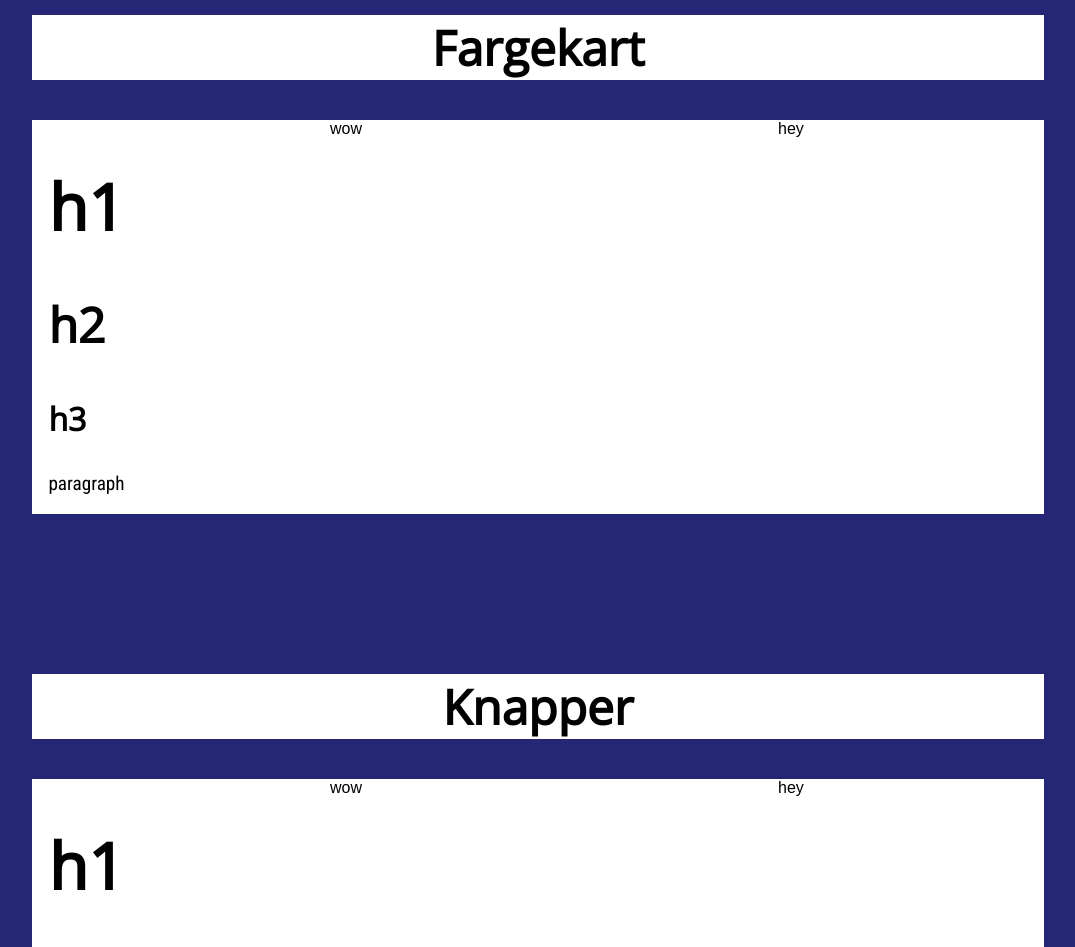
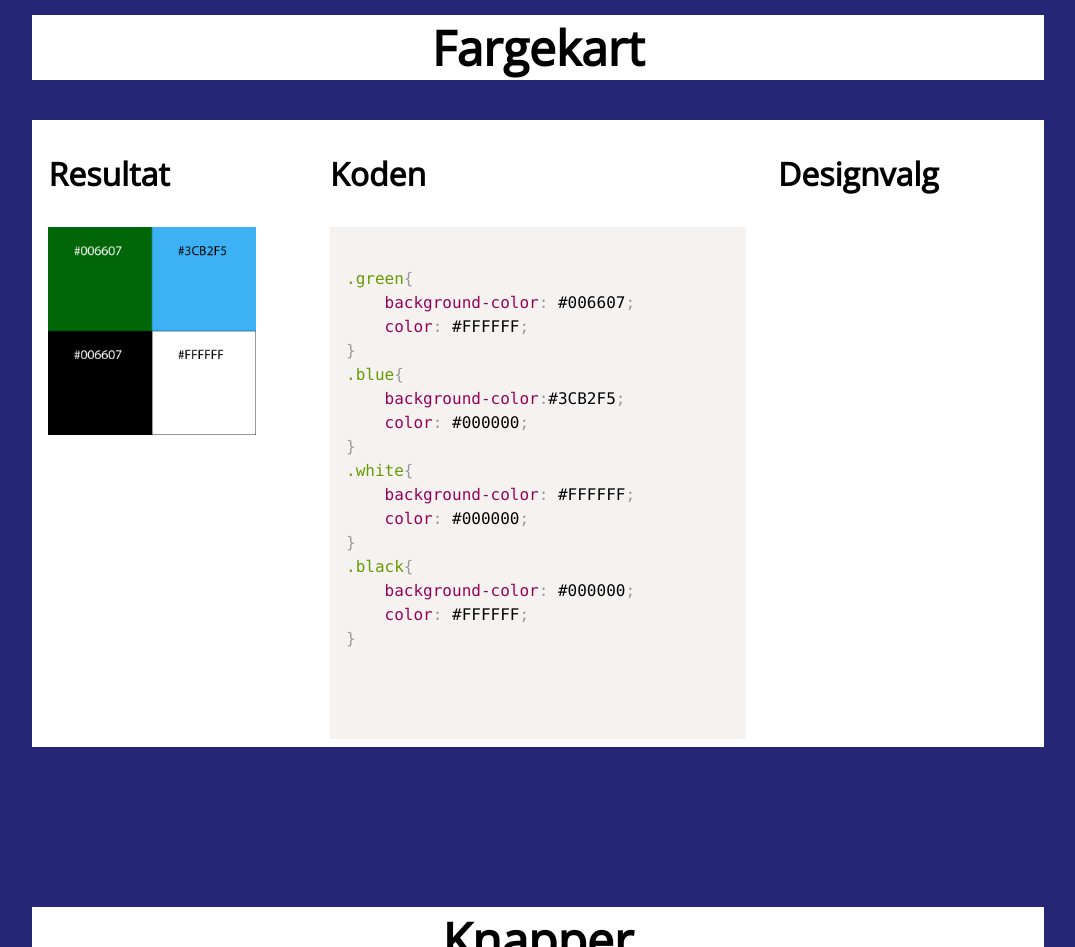
Before and after one commit to bjornivars/HomeFair, a plain HTML site: page index.html in a window 1280 px wide. Shown: the part 1280-2227 px from the top of the page, without its empty margins (102-1177 px from the left). Drawn offline with nearby package versions, Linux system fonts and the light colour scheme; some packages are replaced by stand-ins of ours; a script that the page names is missing.

Commit message:
added typography and colorScheme

```diff
--- a/index.html
+++ b/index.html
@@ -1,5 +1,6 @@
 <!DOCTYPE html>
 <html lang="en">
+
 <head>
     <meta charset="UTF-8">
     <meta name="viewport" content="width=device-width, initial-scale=1.0">
@@ -8,6 +9,7 @@
     <link href="prism.css" rel="stylesheet" />
     <link rel="stylesheet" href="style.css">
     <link href="https://fonts.googleapis.com/css?family=Open+Sans|Oswald|Roboto+Condensed&display=swap" rel="stylesheet">
+
     <body>
 
         <div class=" [ nav d-flex ] ">
@@ -25,10 +27,10 @@
                     <a href="#" class=" [ nav-ul-li-a ] "> Type</a>
                 </li>
             </ul>
-        </div> <!--/nav-->
+        </div>
+        <!--/nav-->
 
         <div class=" [ wrapper ] ">
-
 
             <div class=" [ col-md-10 secondNav m-auto ] ">
                 <ul class=" [ secondNav-ul d-flex jc-between ] ">
@@ -48,11 +50,11 @@
                         <a href="#" class=" [ secondNav-ul-li-a ] "> Random</a>
                     </li>
                 </ul>
-            </div> <!--/secondNav-->
+            </div>
+            <!--/secondNav-->
 
-            <div class=" [ container ] " >
+            <div class=" [ container ] ">
                 <h1 class=" [ m-auto text-center ] "> Design System for HomeFair </h1>
-
 
                 <div class=" [ card ] " id="typography">
                     <h2 class=" [ card-header text-center ] ">Typografi</h2>
@@ -93,7 +95,9 @@ p{
                             </section>
                         </div>
                         <div class=" [ col-md-3 card-content ] ">
-                            <h3 class="title">Designvalg</h3>                    </div>
+                            <h3 class="title">Designvalg</h3>
+                            <p>Open Sans er brukt til overskrifter på grunn av den </p>
+                        </div>
 
                     </div>
                 </div>
@@ -101,16 +105,37 @@ p{
                     <h2 class=" [ card-header text-center ] ">Fargekart</h2>
                     <div class=" [ d-flex jc-between ] ">
                         <div class=" [ col-md-3 card-content ] ">
-                                    <h1>h1</h1>
-                                    <h2>h2</h2>
-                                    <h3>h3</h3>
-                                    <p>paragraph</p>
+                            <h3 class="title">Resultat</h3>
+                            <img src="images/fargekart.png" class="col-md-10" alt="Fargekart for HomeFair">
                         </div>
                         <div class=" [ col-md-5 card-content ] ">
-                        wow
+                            <section>
+                                <h3 class="title">Koden</h3>
+
+                                <pre><code class="language-css">
+.green{
+    background-color: #006607;
+    color: #FFFFFF;
+}
+.blue{
+    background-color:#3CB2F5;
+    color: #000000;
+}
+.white{
+    background-color: #FFFFFF;
+    color: #000000;
+}
+.black{
+    background-color: #000000;
+    color: #FFFFFF;
+}
+
+</code>
+                </pre>
+                            </section>
                         </div>
                         <div class=" [ col-md-3 card-content ] ">
-                        hey
+                            <h3 class="title">Designvalg</h3>
                         </div>
 
                     </div>
@@ -151,19 +176,17 @@ p{
 
                     </div>
                 </div>
-        </div> <!--/container-->
+            </div>
+            <!--/container-->
 
-
-
-
-
-    </div> <!--/wrapper-->
+        </div>
+        <!--/wrapper-->
 
         <script src="https://cdnjs.cloudflare.com/ajax/libs/clipboard.js/2.0.4/clipboard.min.js"></script>
         <script src="prism.js"></script>
 
         <script>
-  (function(){
+            (function() {
                 if (typeof self === 'undefined' || !self.Prism || !self.document) {
                     return;
                 }
@@ -200,7 +223,7 @@ p{
                     head.appendChild(script);
                 }
 
-	Prism.plugins.toolbar.registerButton('copy-to-clipboard', function (env) {
+                Prism.plugins.toolbar.registerButton('copy-to-clipboard', function(env) {
                     var linkCopy = document.createElement('button');
                     linkCopy.textContent = 'Copy';
 
@@ -214,7 +237,7 @@ p{
 
                     function registerClipboard() {
                         var clip = new ClipboardJS(linkCopy, {
-				'text': function () {
+                            'text': function() {
                                 return env.code;
                             }
                         });
@@ -224,7 +247,7 @@ p{
 
                             resetText();
                         });
-			clip.on('error', function () {
+                        clip.on('error', function() {
                             linkCopy.textContent = 'Press Ctrl+C to copy';
 
                             resetText();
@@ -232,13 +255,13 @@ p{
                     }
 
                     function resetText() {
-			setTimeout(function () {
+                        setTimeout(function() {
                             linkCopy.textContent = 'Copy';
                         }, 5000);
                     }
                 });
             })();
-
         </script>
     </body>
+
 </html>
--- /dev/null
+++ b/partials/_colorScheme.scss
@@ -0,0 +1,17 @@
+
+.green{
+    background-color: #006607;
+    color: #FFFFFF;
+}
+.blue{
+    background-color:#3CB2F5;
+    color: #000000;
+}
+.white{
+    background-color: #FFFFFF;
+    color: #000000;
+}
+.black{
+    background-color: #000000;
+    color: #FFFFFF;
+}
--- a/style.scss
+++ b/style.scss
@@ -2,3 +2,4 @@
 @import "partials/colSystem";
 @import "partials/blocktags";
 @import "partials/typography";
+@import "partials/colorScheme";
```
Also changed, not shown: images/fargekart.png (added), style.css, 1 other file. Lines whose indentation alone changed are shown as unchanged.
